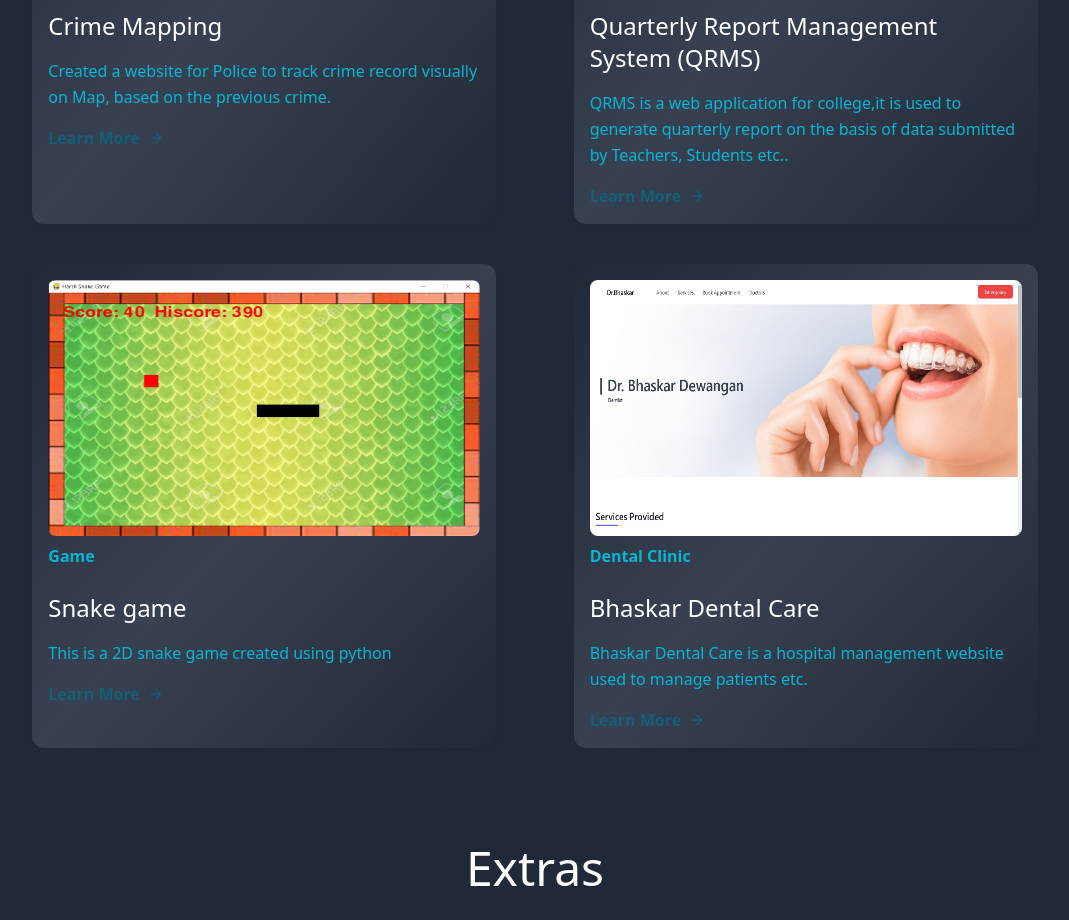
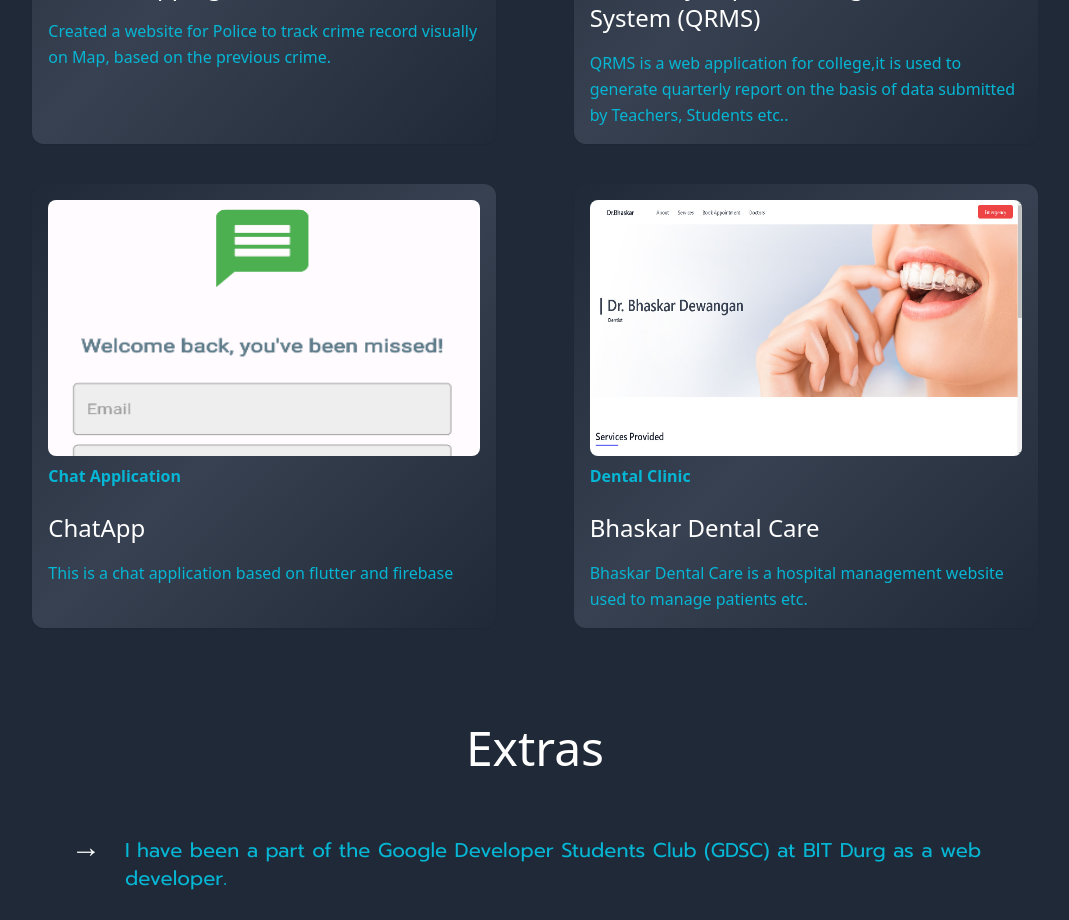
Before and after one commit to Harsh-bhai/portfolio, a Next.js app: page / in a window 1280 px wide. Shown: the part 4300-5220 px from the top of the page, without its empty margins (105-1174 px from the left). Built offline with nearby package versions, Linux system fonts and the light colour scheme; a web font is replaced by a local one.

Commit message:
chatapp added

```diff
--- a/components/card.jsx
+++ b/components/card.jsx
@@ -156,20 +156,6 @@ const Card = () => {
               <p className="leading-relaxed text-base text-cyan-500">
                 {item[1].desc}
               </p>
-              <div className="text-cyan-800 cursor-pointer font-bold hover:text-cyan-600 inline-flex items-center">
-                Learn More
-                <svg
-                  fill="none"
-                  stroke="currentColor"
-                  strokeLinecap="round"
-                  strokeLinejoin="round"
-                  strokeWidth="2"
-                  className="w-4 h-4 ml-2"
-                  viewBox="0 0 24 24"
-                >
-                  <path d="M5 12h14M12 5l7 7-7 7"></path>
-                </svg>
-              </div>
             </div>
           </div>
         );
--- a/data/allprojects.json
+++ b/data/allprojects.json
@@ -55,17 +55,17 @@
     }
   },
 
-  "Snakegame": {
-    "type": "Game",
-    "name": "Snake game",
-    "desc": "This is a 2D snake game created using python",
-    "img":"snake.jpg",
+  "Chatapp": {
+    "type": "Chat Application",
+    "name": "ChatApp",
+    "desc": "This is a chat application based on flutter and firebase",
+    "img":"chatapp.png",
     "meta":{
-      "maindesc":"This is a 2D snake game created using python",
-    "tech":"Python ,pygame library"
+      "maindesc":"This is a chat application based on flutter and firebase",
+    "tech":"Flutter ,Firebase Dart"
     },
     "Links":{
-      "link":"https://github.com/Harsh-bhai/Snake-game",
+      "link":"https://github.com/Harsh-bhai/chatapp",
     "live":null
     }
   },
```
Also changed, not shown: public/chatapp.png (added).
